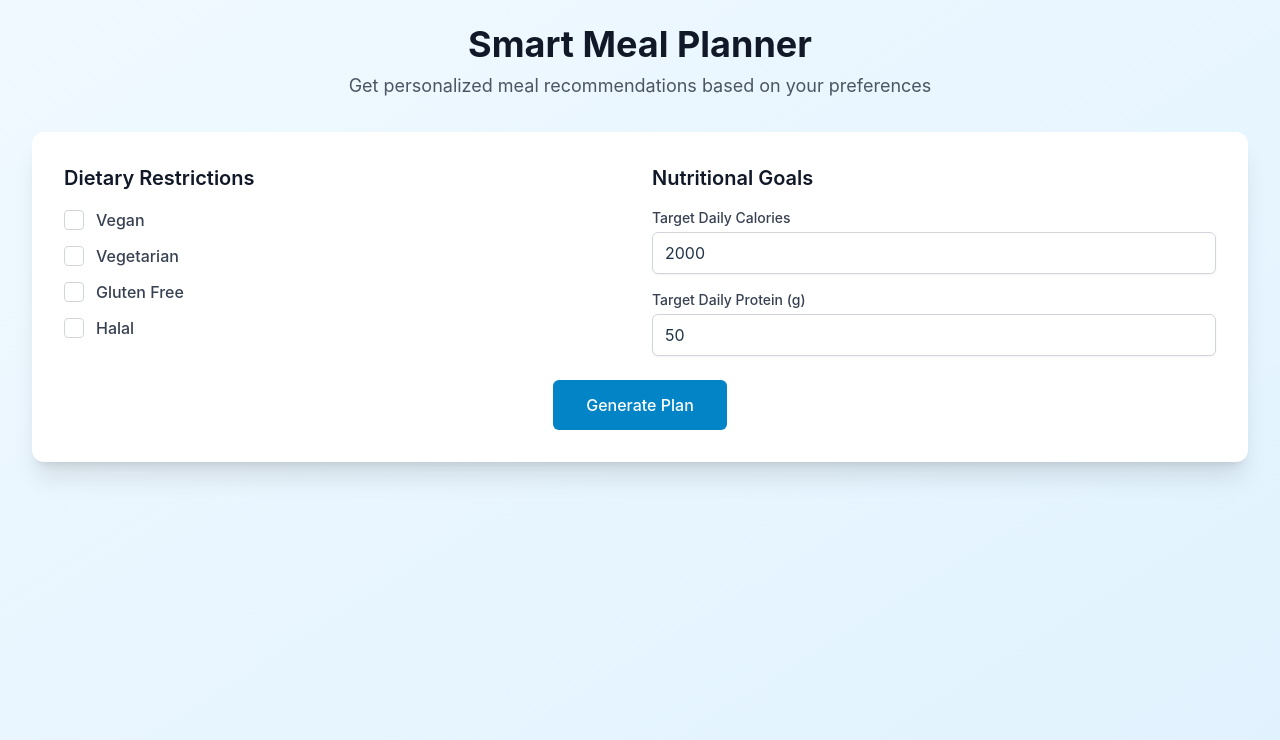
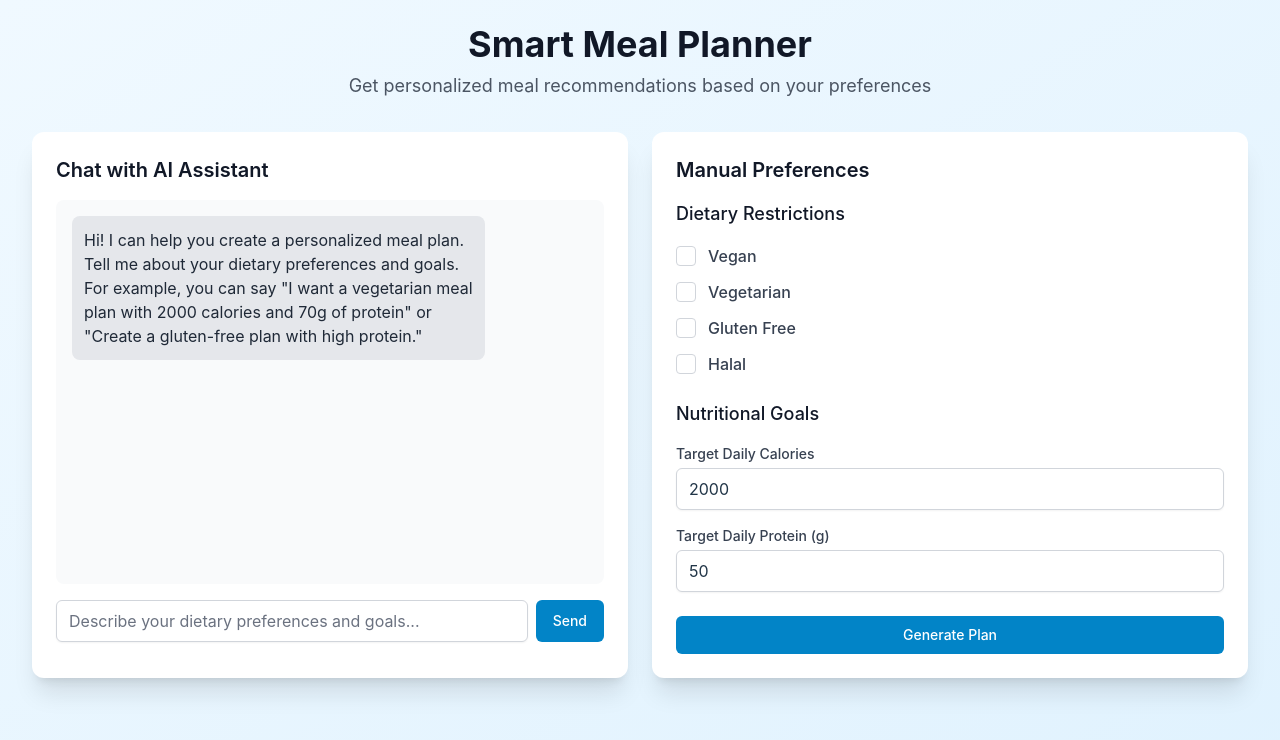
Before and after one commit to TejasParam/Vora, a React (Vite) app in the folder frontend/: page / in a window 1280 px wide. Shown: the top 740 px of the page. Built offline with nearby package versions, Linux system fonts and the light colour scheme; the HTML template or start-up script is replaced by a standard one.

Commit message:
successfully integrated chatbox

```diff
--- a/frontend/src/App.tsx
+++ b/frontend/src/App.tsx
@@ -16,6 +16,11 @@ interface MealPlan {
   dinner: MealInfo[]
 }
 
+interface ChatMessage {
+  type: 'user' | 'assistant'
+  content: string
+}
+
 function App() {
   const [preferences, setPreferences] = useState({
     vegan: false,
@@ -29,6 +34,13 @@ function App() {
   const [mealPlan, setMealPlan] = useState<MealPlan | null>(null)
   const [loading, setLoading] = useState(false)
   const [error, setError] = useState<string | null>(null)
+  const [chatMessages, setChatMessages] = useState<ChatMessage[]>([
+    {
+      type: 'assistant',
+      content: 'Hi! I can help you create a personalized meal plan. Tell me about your dietary preferences and goals. For example, you can say "I want a vegetarian meal plan with 2000 calories and 70g of protein" or "Create a gluten-free plan with high protein."'
+    }
+  ])
+  const [userInput, setUserInput] = useState('')
 
   const handleSubmit = async (e: React.FormEvent) => {
     e.preventDefault()
@@ -46,6 +58,37 @@ function App() {
       const errorMessage = err.response?.data?.error || err.message || 'Failed to fetch meal plan. Please try again.'
       setError(errorMessage)
       console.error('Error fetching meal plan:', err)
+    } finally {
+      setLoading(false)
+    }
+  }
+
+  const handleChatSubmit = async (e: React.FormEvent) => {
+    e.preventDefault()
+    if (!userInput.trim()) return
+
+    // Add user message to chat
+    const userMessage = { type: 'user' as const, content: userInput }
+    setChatMessages(prev => [...prev, userMessage])
+    setUserInput('')
+    setLoading(true)
+    setError(null)
+
+    try {
+      const response = await axios.post('http://localhost:8000/chat', { message: userMessage.content })
+      if (response.data.error) {
+        throw new Error(response.data.error)
+      }
+
+      // Add assistant response to chat
+      setChatMessages(prev => [...prev, { type: 'assistant', content: response.data.message }])
+      setMealPlan(response.data.meal_plan)
+      setPreferences(response.data.extracted_preferences)
+    } catch (err: any) {
+      const errorMessage = err.response?.data?.error || err.message || 'Failed to process your request. Please try again.'
+      setError(errorMessage)
+      setChatMessages(prev => [...prev, { type: 'assistant', content: `Error: ${errorMessage}` }])
+      console.error('Error in chat:', err)
     } finally {
       setLoading(false)
     }
@@ -95,12 +138,58 @@ function App() {
           <p className="text-lg text-gray-600">Get personalized meal recommendations based on your preferences</p>
         </div>
 
+        <div className="grid grid-cols-1 lg:grid-cols-2 gap-6">
+          {/* Chat Interface */}
           <div className="bg-white rounded-xl shadow-xl overflow-hidden">
-          <div className="p-6 sm:p-8">
+            <div className="p-6">
+              <h2 className="text-xl font-semibold text-gray-900 mb-4">Chat with AI Assistant</h2>
+              <div className="h-96 overflow-y-auto mb-4 space-y-4 p-4 bg-gray-50 rounded-lg">
+                {chatMessages.map((message, index) => (
+                  <div
+                    key={index}
+                    className={`flex ${message.type === 'user' ? 'justify-end' : 'justify-start'}`}
+                  >
+                    <div
+                      className={`max-w-[80%] rounded-lg p-3 ${
+                        message.type === 'user'
+                          ? 'bg-primary-500 text-white'
+                          : 'bg-gray-200 text-gray-800'
+                      }`}
+                    >
+                      <p className="whitespace-pre-wrap">{message.content}</p>
+                    </div>
+                  </div>
+                ))}
+              </div>
+              <form onSubmit={handleChatSubmit} className="flex gap-2">
+                <input
+                  type="text"
+                  value={userInput}
+                  onChange={(e) => setUserInput(e.target.value)}
+                  placeholder="Describe your dietary preferences and goals..."
+                  className="flex-1 rounded-md border-gray-300 shadow-sm focus:border-primary-500 focus:ring-primary-500"
+                  disabled={loading}
+                />
+                <button
+                  type="submit"
+                  disabled={loading}
+                  className={`px-4 py-2 border border-transparent text-sm font-medium rounded-md text-white
+                    ${loading ? 'bg-gray-400' : 'bg-primary-600 hover:bg-primary-700'}
+                    focus:outline-none focus:ring-2 focus:ring-offset-2 focus:ring-primary-500`}
+                >
+                  Send
+                </button>
+              </form>
+            </div>
+          </div>
+
+          {/* Form Interface */}
+          <div className="bg-white rounded-xl shadow-xl overflow-hidden">
+            <div className="p-6">
+              <h2 className="text-xl font-semibold text-gray-900 mb-4">Manual Preferences</h2>
               <form onSubmit={handleSubmit} className="space-y-6">
-              <div className="grid grid-cols-1 md:grid-cols-2 gap-6">
                 <div className="space-y-4">
-                  <h2 className="text-xl font-semibold text-gray-900">Dietary Restrictions</h2>
+                  <h3 className="text-lg font-medium text-gray-900">Dietary Restrictions</h3>
                   <div className="space-y-3">
                     {['vegan', 'vegetarian', 'gluten_free', 'halal'].map((pref) => (
                       <div key={pref} className="flex items-center">
@@ -121,8 +210,7 @@ function App() {
                 </div>
 
                 <div className="space-y-4">
-                  <h2 className="text-xl font-semibold text-gray-900">Nutritional Goals</h2>
-                  <div className="space-y-4">
+                  <h3 className="text-lg font-medium text-gray-900">Nutritional Goals</h3>
                   <div>
                     <label htmlFor="target_calories" className="block text-sm font-medium text-gray-700">
                       Target Daily Calories
@@ -151,11 +239,23 @@ function App() {
                     />
                   </div>
                 </div>
+
+                <button
+                  type="submit"
+                  disabled={loading}
+                  className={`w-full px-4 py-2 border border-transparent text-sm font-medium rounded-md text-white
+                    ${loading ? 'bg-gray-400' : 'bg-primary-600 hover:bg-primary-700'}
+                    focus:outline-none focus:ring-2 focus:ring-offset-2 focus:ring-primary-500`}
+                >
+                  Generate Plan
+                </button>
+              </form>
+            </div>
           </div>
         </div>
 
         {error && (
-                <div className="rounded-md bg-red-50 p-4">
+          <div className="mt-6 rounded-md bg-red-50 p-4">
             <div className="flex">
               <div className="flex-shrink-0">
                 <svg className="h-5 w-5 text-red-400" viewBox="0 0 20 20" fill="currentColor">
@@ -169,34 +269,9 @@ function App() {
           </div>
         )}
 
-              <div className="flex justify-center">
-                <button
-                  type="submit"
-                  disabled={loading}
-                  className={`px-8 py-3 border border-transparent text-base font-medium rounded-md text-white
-                    ${loading ? 'bg-gray-400 cursor-not-allowed' : 'bg-primary-600 hover:bg-primary-700'}
-                    focus:outline-none focus:ring-2 focus:ring-offset-2 focus:ring-primary-500 relative`}
-                >
-                  {loading ? (
-                    <>
-                      <span className="opacity-0">Generate Plan</span>
-                      <div className="absolute inset-0 flex items-center justify-center">
-                        <svg className="animate-spin h-5 w-5 text-white" xmlns="http://www.w3.org/2000/svg" fill="none" viewBox="0 0 24 24">
-                          <circle className="opacity-25" cx="12" cy="12" r="10" stroke="currentColor" strokeWidth="4"></circle>
-                          <path className="opacity-75" fill="currentColor" d="M4 12a8 8 0 018-8V0C5.373 0 0 5.373 0 12h4zm2 5.291A7.962 7.962 0 014 12H0c0 3.042 1.135 5.824 3 7.938l3-2.647z"></path>
-                        </svg>
-                      </div>
-                    </>
-                  ) : (
-                    'Generate Plan'
-                  )}
-                </button>
-              </div>
-            </form>
-          </div>
-
         {mealPlan && (
-            <div className="border-t border-gray-200 bg-gray-50 p-6 sm:p-8">
+          <div className="mt-8 bg-white rounded-xl shadow-xl overflow-hidden">
+            <div className="p-6">
               <h2 className="text-2xl font-bold text-gray-900 mb-6">Your Personalized Meal Plan</h2>
               <div className="grid grid-cols-1 md:grid-cols-3 gap-6">
                 {Object.entries(mealPlan).map(([mealType, meals]) => (
@@ -209,8 +284,8 @@ function App() {
                 ))}
               </div>
             </div>
+          </div>
         )}
-        </div>
       </div>
     </div>
   )
```
Also changed, not shown: 1 other file (tests, documents, lock files or other folders). Lines whose indentation alone changed are shown as unchanged.
